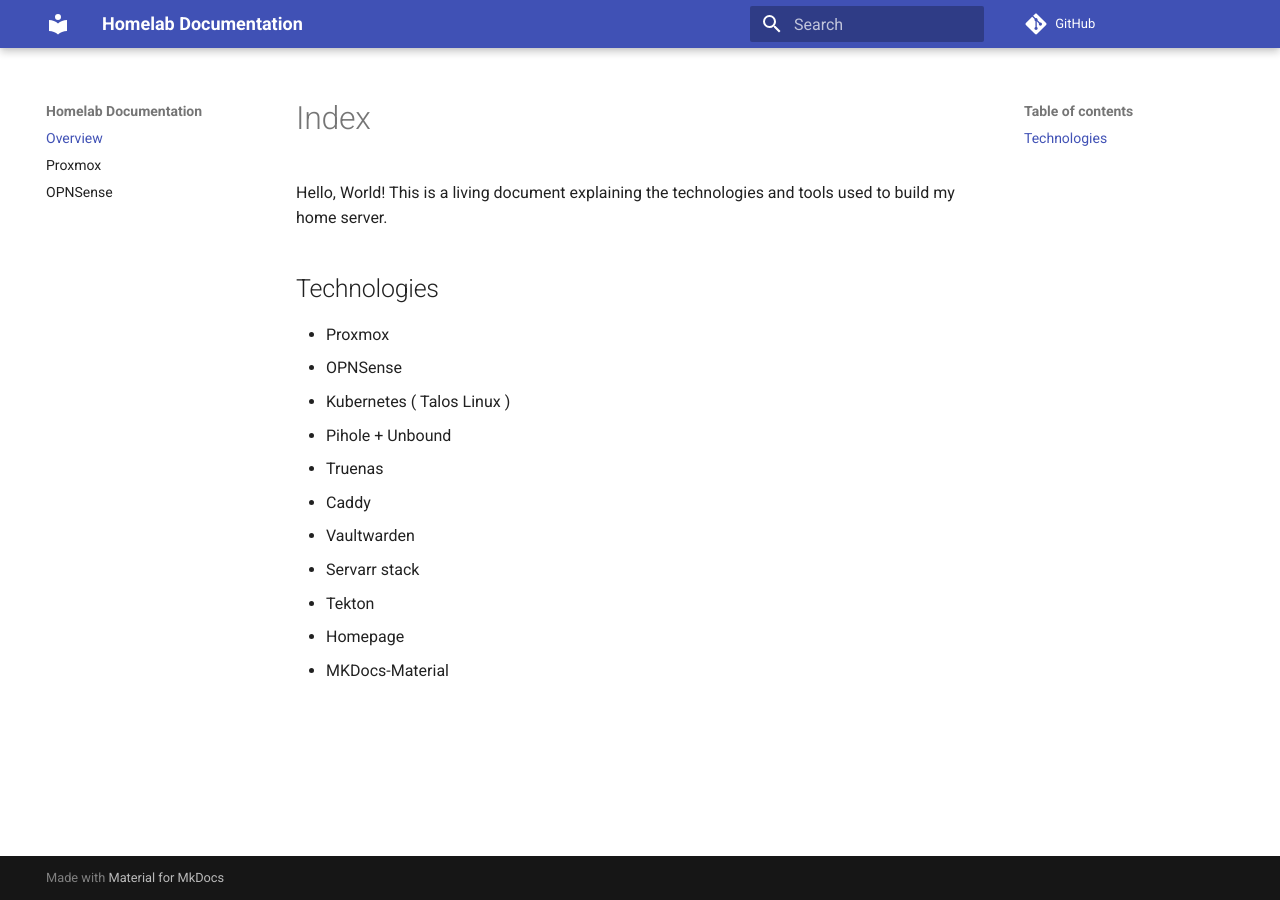
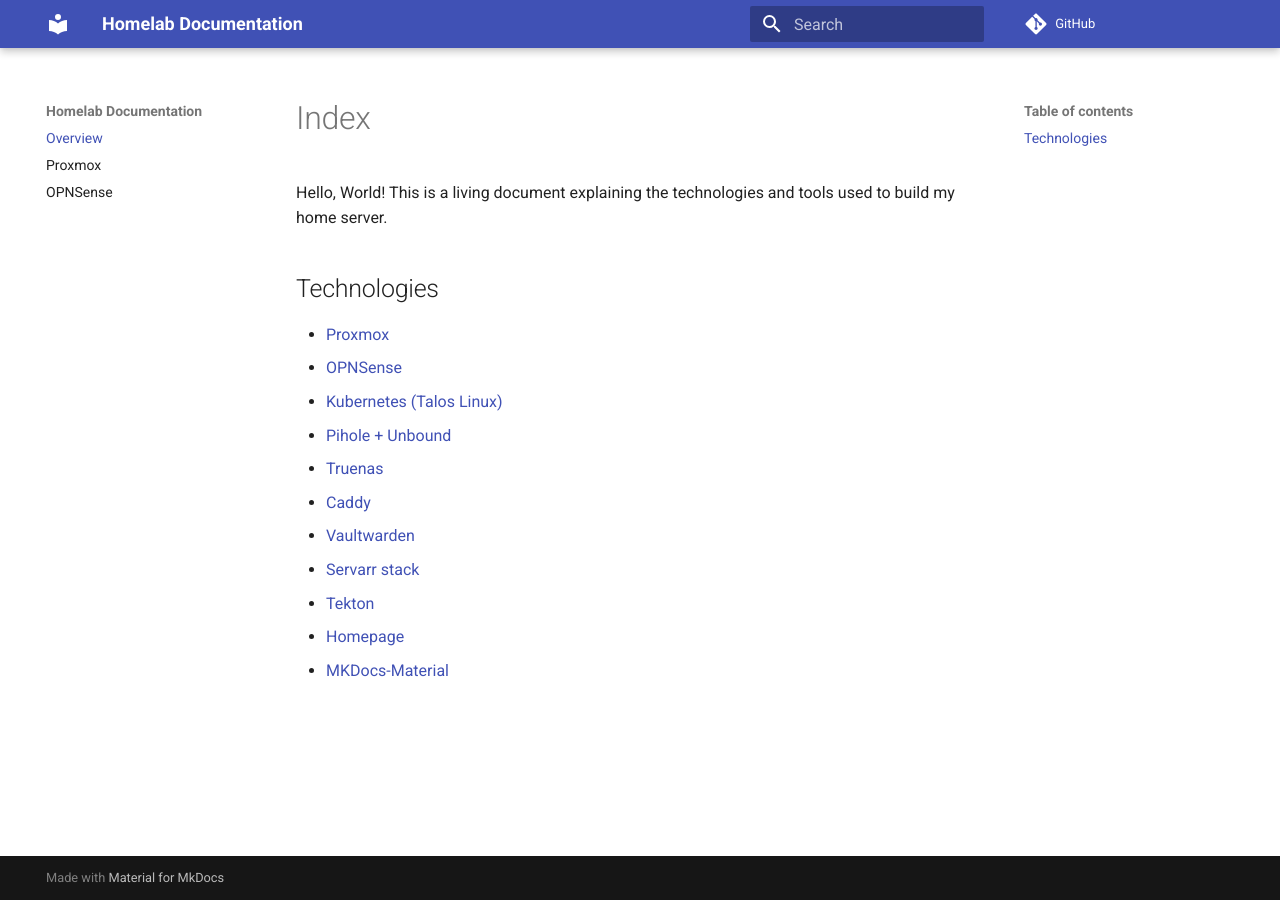
Before and after one commit to daburch/homelab-docs, an MkDocs documentation site: the page built from docs/index.md, in a window 1280 px wide. Built offline with MkDocs 1.6.1 and Material for MkDocs 9.7.7, drawn with Linux system fonts in a browser that asks for light colours; comment, search, counter and statistics services are not loaded; part of the change alters nothing that is shown.

Commit message:
add links

```diff
--- a/docs/index.md
+++ b/docs/index.md
@@ -4,14 +4,14 @@ Hello, World! This is a living document explaining the technologies and tools us
 
 ## Technologies
 
-- Proxmox
-- OPNSense
-- Kubernetes ( Talos Linux )
-- Pihole + Unbound
-- Truenas
-- Caddy
-- Vaultwarden
-- Servarr stack
-- Tekton
-- Homepage
-- MKDocs-Material
+- [Proxmox](proxmox.md)
+- [OPNSense](opnsense.md)
+- [Kubernetes (Talos Linux)](kubernetes.md)
+- [Pihole + Unbound](pihole.md)
+- [Truenas](truenas.md)
+- [Caddy](caddy.md)
+- [Vaultwarden](vaultwarden.md)
+- [Servarr stack](servarr.md)
+- [Tekton](tekton.md)
+- [Homepage](homepage.md)
+- [MKDocs-Material](mkdocs-material.md)
```
